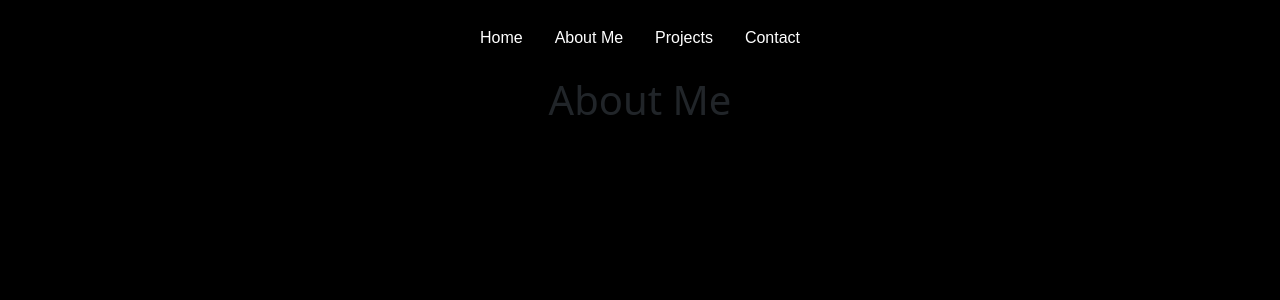
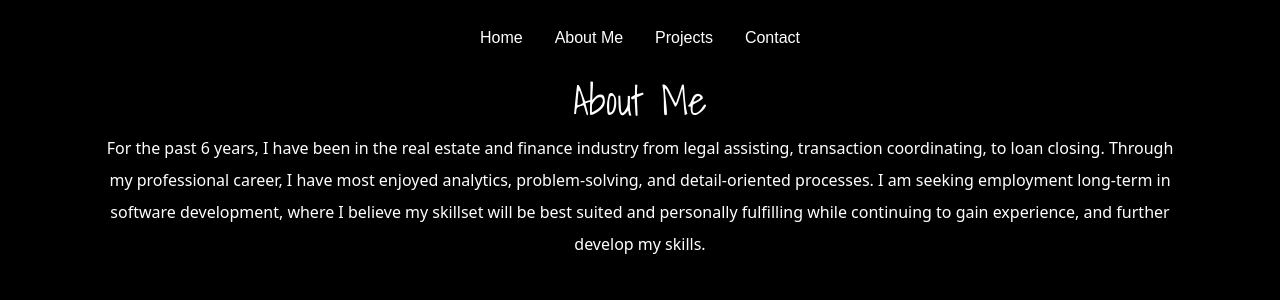
Before and after one commit to KVPang/react-portfolio, a React (Create React App) app: page /about in a window 1280 px wide. Shown: the top 300 px of the page. Built offline with nearby package versions, Linux system fonts and the light colour scheme; a web font is replaced by a local one.

Commit message:
about me paragraph and styling

```diff
--- a/src/App.css
+++ b/src/App.css
@@ -92,6 +92,20 @@ body {
 }
 
 /* ABOUT ME */
+#aboutMe h1 {
+  color: white;
+  font-family:'Shadows Into Light', cursive;
+}
+
+#about {
+  color: white;
+}
+
+#about p {
+  display: flex;
+  flex-direction: row;
+  line-height: 2;
+}
 
 /* PROJECTS */
 
--- a/src/components/About.js
+++ b/src/components/About.js
@@ -2,7 +2,12 @@ import React from 'react'
 
 function About() {
   return (
+    <div className="container" id="aboutMe">
       <h1>About Me</h1>
+      <div className="container" id="about">
+<p>For the past 6 years, I have been in the real estate and finance industry from legal assisting, transaction coordinating, to loan closing. Through my professional career, I have most enjoyed analytics, problem-solving, and detail-oriented processes.
+I am seeking employment long-term in software development, where I believe my skillset will be best suited and personally fulfilling while continuing to gain experience, and further develop my skills.</p>
+      </div></div>
 )
 }
 export default About
```
